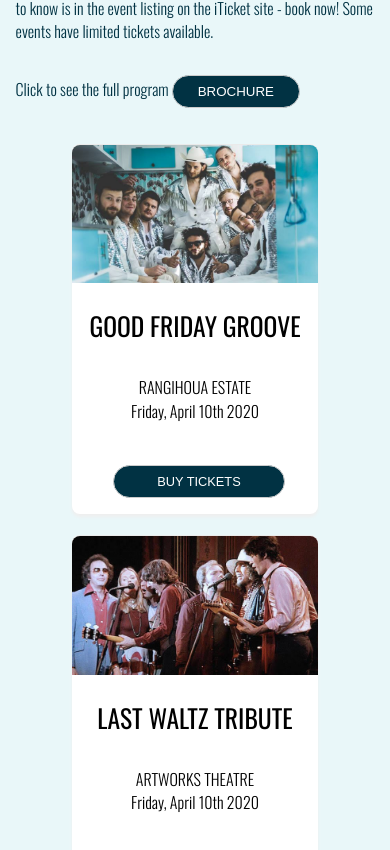
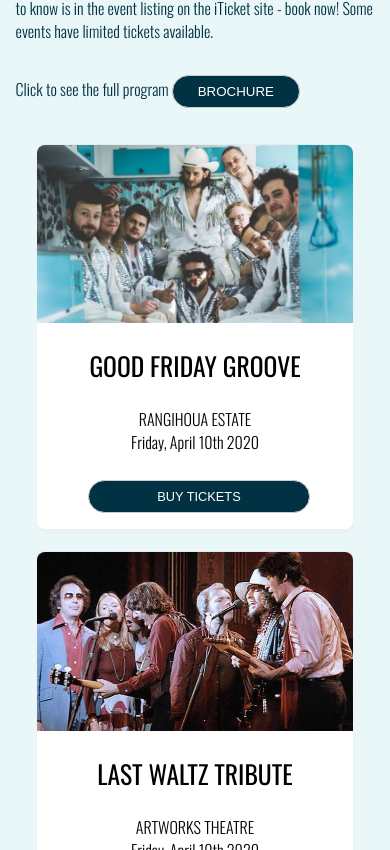
Before and after one commit to adamjq/waiheke-jazz-festival, a React (Create React App) app in the folder waihekejazzfestival/: page / in a window 390 px wide. Shown: the part 954-1804 px from the top of the page. Built offline with nearby package versions, Linux system fonts and the light colour scheme.

Commit message:
make event boxes larger on mobile

```diff
--- a/waihekejazzfestival/public/css/queries.css
+++ b/waihekejazzfestival/public/css/queries.css
@@ -120,7 +120,13 @@
         font-size: .8rem;
     }
 
-    .event-box { width: 70%;}
+    .event-box { width: 90%;}
+
+    .event-name { padding-bottom: 0rem; }
+
+    /* .event-info { padding: 1rem 1rem;} */
+
+    .event-details { padding-bottom: 1rem; }
 
     .event-name { font-size: 1.6rem; }
 
```
